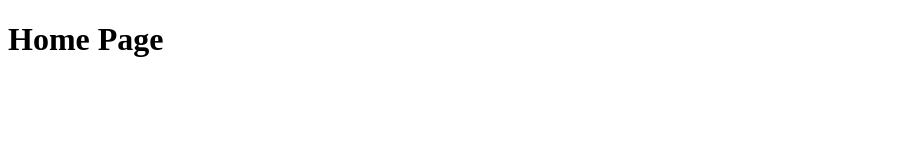
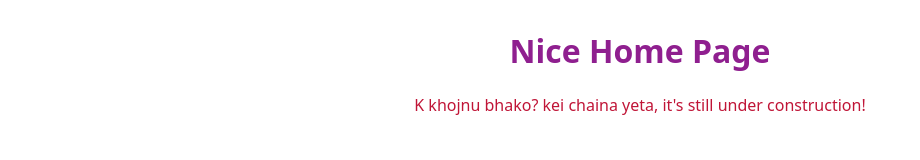
Before and after one commit to IshworTM/IshworTM.github.io, a plain HTML site: page index.html in a window 1280 px wide. Shown: the whole page, without its empty margins (0-920 px from the left). Drawn offline with Linux system fonts and the light colour scheme.

Commit message:
add a placeholder for the website

```diff
--- a/index.html
+++ b/index.html
@@ -3,9 +3,12 @@
 <head>
     <meta charset="UTF-8">
     <meta name="viewport" content="width=device-width, initial-scale=1.0">
-    <title>Main Page</title>
+    <title>Ishwor | Website</title>
 </head>
-<body>
-    <h1>Home Page</h1>
+<body style="font-family: system-ui;">
+    <div style="display: flex; flex-direction: column; align-items: center; justify-content: center;">
+        <h1 style="color: #8f1f8f">Nice Home Page</h1>
+        <span style="color: #c01537;">K khojnu bhako? kei chaina yeta, it's still under construction!</span>
+    </div>
 </body>
 </html>
```
